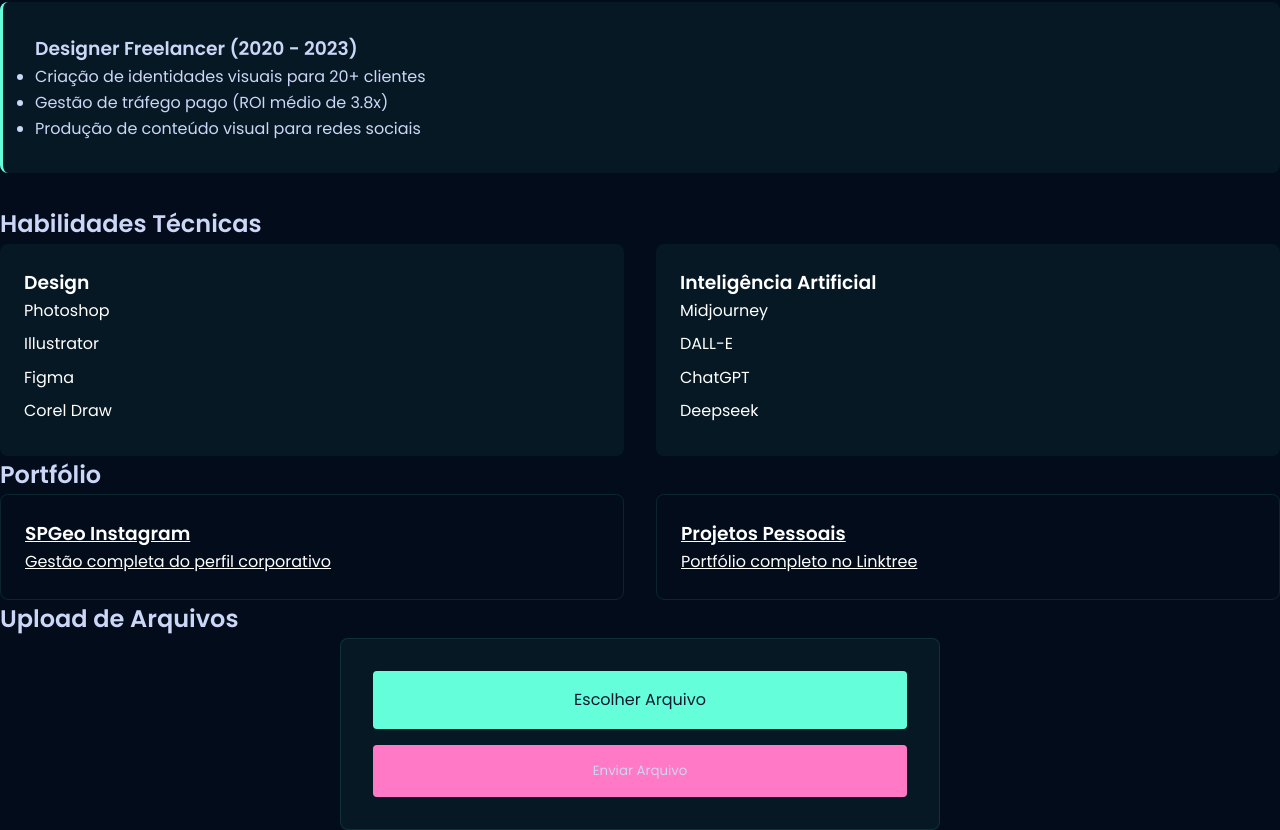
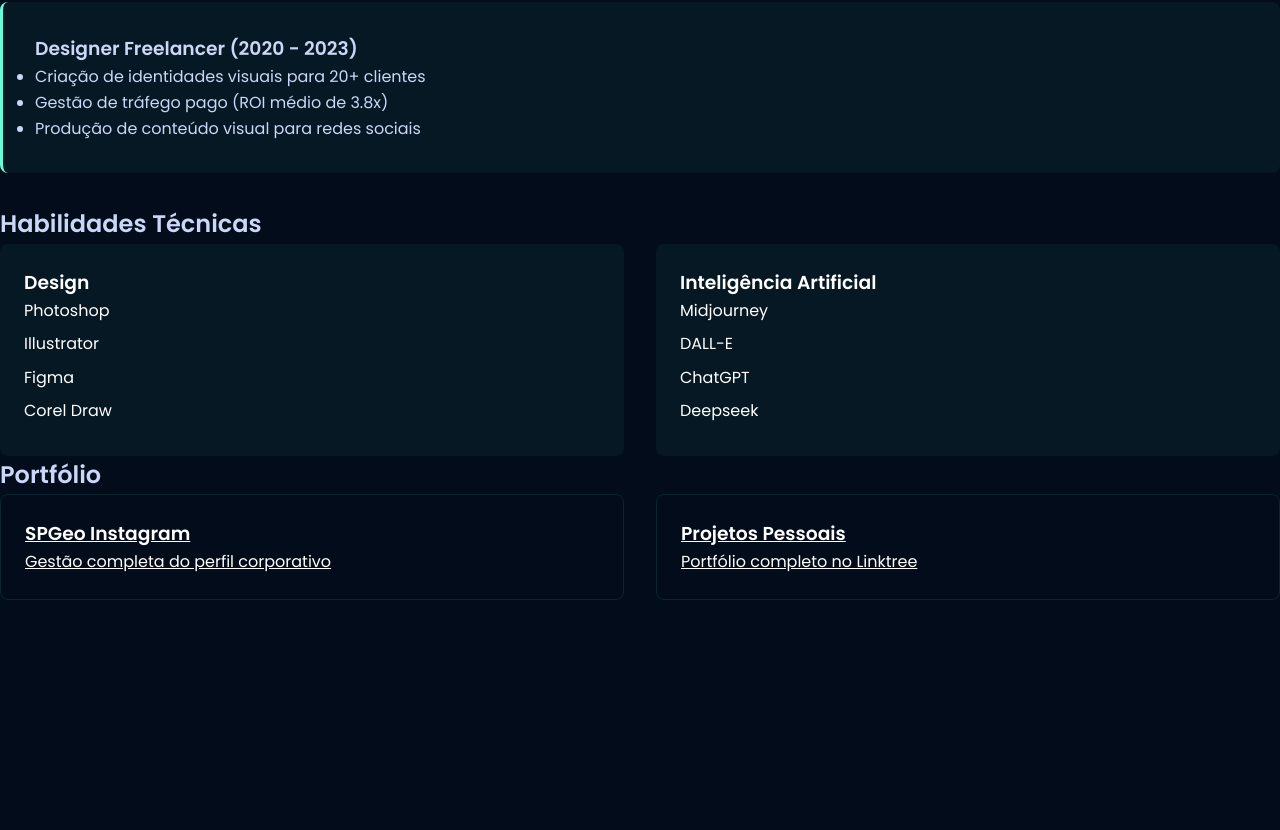
Before and after one commit to TKC-Ruffles/Portifolio, a plain HTML site: page index.html in a window 1280 px wide. Shown: the part 1399-2229 px from the top of the page. After the commit the page ends 1999 px from the top, so only its background shows below. Drawn offline with nearby package versions, Linux system fonts and the light colour scheme.

Commit message:
Update index.html

```diff
--- a/index.html
+++ b/index.html
@@ -171,52 +171,6 @@
             transform: translateY(-5px);
         }
 
-        /* Formulário de Upload */
-        .upload-form {
-            background: var(--card-bg);
-            padding: 2rem;
-            border-radius: 8px;
-            border: 1px solid var(--border);
-            max-width: 600px;
-            margin: 0 auto;
-        }
-
-        .upload-form input[type="file"] {
-            display: none;
-        }
-
-        .upload-form label {
-            display: block;
-            background: var(--secondary);
-            color: var(--primary);
-            padding: 1rem;
-            text-align: center;
-            border-radius: 4px;
-            cursor: pointer;
-            transition: background 0.3s;
-        }
-
-        .upload-form label:hover {
-            background: #52d1a1;
-        }
-
-        .upload-form button {
-            display: block;
-            width: 100%;
-            background: var(--accent);
-            color: var(--text);
-            padding: 1rem;
-            border: none;
-            border-radius: 4px;
-            cursor: pointer;
-            transition: background 0.3s;
-            margin-top: 1rem;
-        }
-
-        .upload-form button:hover {
-            background: #e668a3;
-        }
-
         /* Responsivo */
         @media (max-width: 768px) {
             .hero h1 {
@@ -356,18 +310,6 @@
                 </div>
             </div>
         </section>
-
-        <!-- Seção Upload de Arquivos -->
-        <section class="section" id="upload">
-            <div class="container">
-                <h2>Upload de Arquivos</h2>
-                <form class="upload-form" action="/upload" method="post" enctype="multipart/form-data">
-                    <label for="fileInput">Escolher Arquivo</label>
-                    <input type="file" id="fileInput" name="file" required>
-                    <button type="submit">Enviar Arquivo</button>
-                </form>
-            </div>
-        </section>
     </main>
 
     <script>
```
